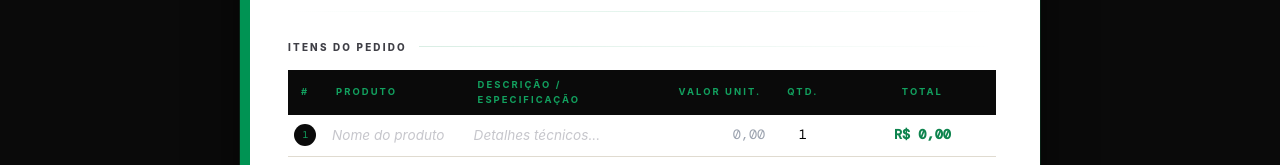
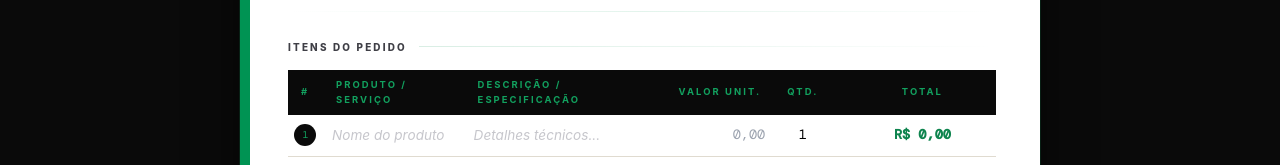
Before and after one commit to xpedrow/vb-snooker-orderer, a React (Vite) app: page / in a window 1280 px wide. Shown: the part 575-740 px from the top of the page. Built offline with nearby package versions, Linux system fonts and the light colour scheme; the HTML template or start-up script is replaced by a standard one; a web font is replaced by a local one.

Commit message:
docs: update column name to Produto / Serviço and refine table formatting

```diff
--- a/src/components/OrderTable.tsx
+++ b/src/components/OrderTable.tsx
@@ -30,7 +30,7 @@ const OrderTable: React.FC<Props> = ({ items, onUpdate, onAdd, onRemove, isExpor
           <thead>
             <tr className="bg-[#0A0A0A] text-[0.59rem] text-[#12A15F] uppercase tracking-[0.22em] font-bold">
               <th className="p-[8px_13px] w-[35px]">#</th>
-              <th className="p-[8px_13px] w-[20%] min-w-[120px]">Produto</th>
+              <th className="p-[8px_13px] w-[20%] min-w-[120px]">Produto / Serviço</th>
               <th className="p-[8px_13px] min-w-[200px]">Descrição / Especificação</th>
               <th className="p-[8px_13px] text-right w-[110px]">Valor Unit.</th>
               <th className="p-[8px_13px] text-center w-[55px]">Qtd.</th>
@@ -103,7 +103,8 @@ const OrderTable: React.FC<Props> = ({ items, onUpdate, onAdd, onRemove, isExpor
                     </button>
                   </td>
                 </tr>
-            );})}
+              );
+            })}
           </tbody>
         </table>
       </div>
```
Lines whose indentation alone changed are shown as unchanged.
